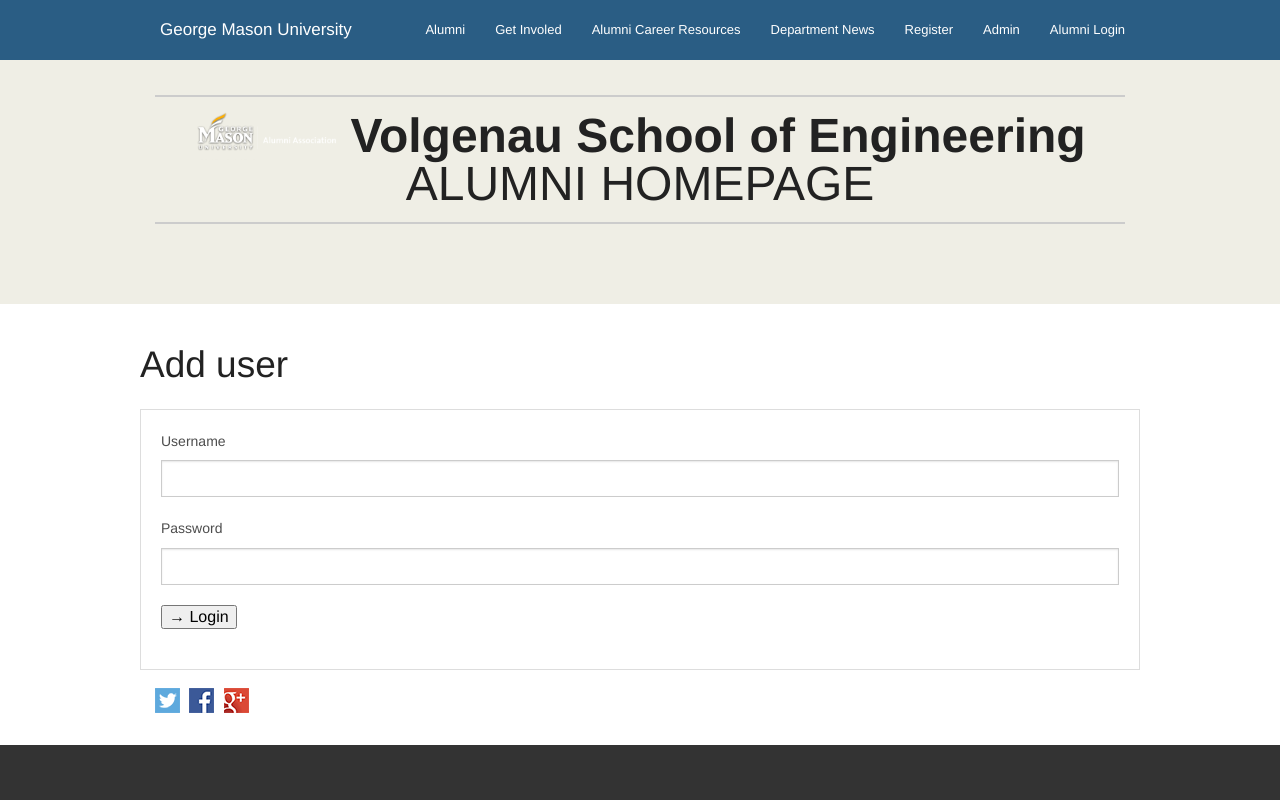
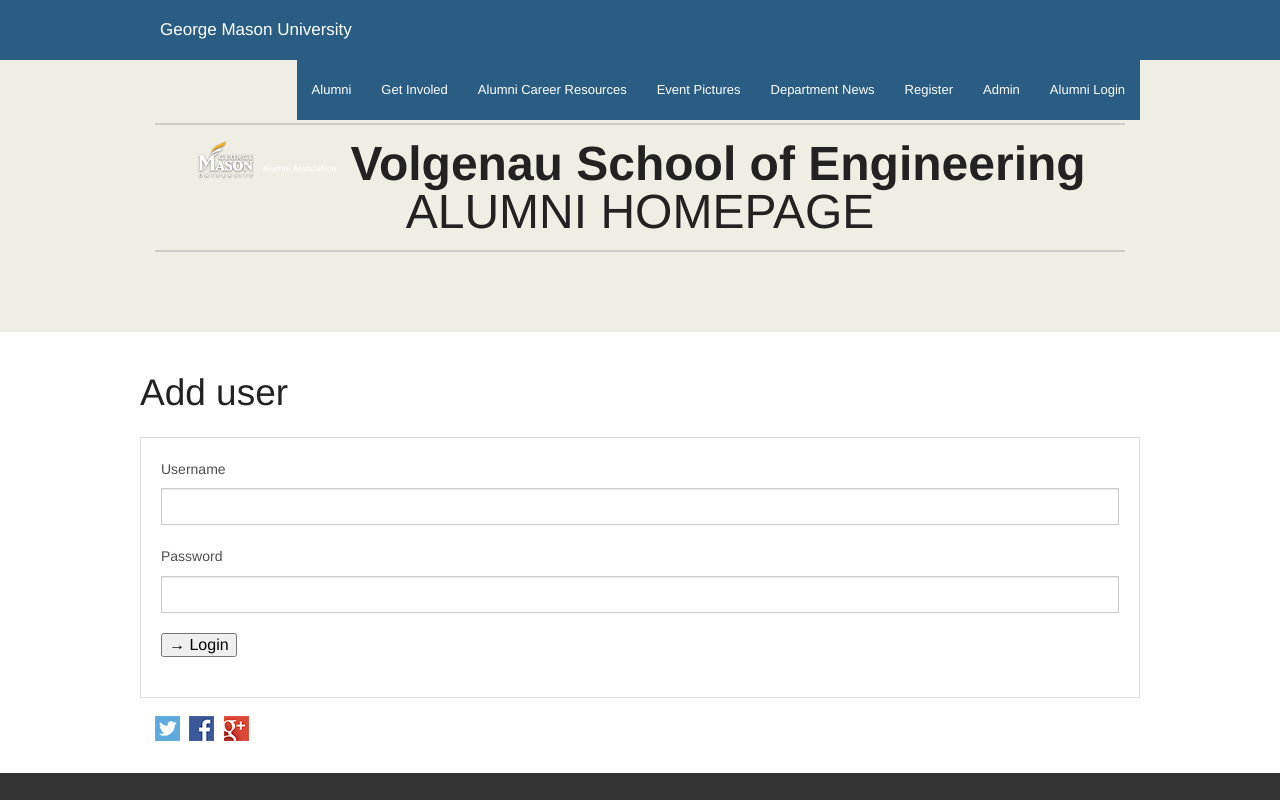
Before and after one commit to helloraul/dashboard, a PHP site: page /addindex.php in a window 1280 px wide. Run offline with PHP 8.4, Linux system fonts and the light colour scheme; some libraries are stand-ins or nearby versions.

Commit message:
Matching menus

```diff
--- a/addindex.html
+++ b/addindex.html
@@ -63,6 +63,7 @@
               <li class=""><a href="/applications.html">Alumni</a></li>
               <li class=""><a href="/dashboard/faq.html">Get Involed</a></li>
               <li class=""><a href="/dashboard/howto.html">Alumni Career Resources</a></li>
+				<li class=""><a href="/dashboard/pics.php">Event Pictures</a></li>
               <li class=""><a target="_blank" href="/dashboard/phpinfo.php">Department News</a></li>
               <li class=""><a target="_blank" href="/dashboard/phpinfo.php">Register </a></li>
 			  <li class=""><a href="/phpmyadmin/">Admin</a></li>
--- a/addindex.php
+++ b/addindex.php
@@ -74,6 +74,7 @@ $_SESSION['form_token'] = $form_token;
               <li class=""><a href="/applications.html">Alumni</a></li>
               <li class=""><a href="/dashboard/faq.html">Get Involed</a></li>
               <li class=""><a href="/dashboard/howto.html">Alumni Career Resources</a></li>
+				<li class=""><a href="/dashboard/pics.php">Event Pictures</a></li>
               <li class=""><a target="_blank" href="/dashboard/phpinfo.php">Department News</a></li>
               <li class=""><a target="_blank" href="/dashboard/phpinfo.php">Register </a></li>
 			  <li class=""><a href="/phpmyadmin/">Admin</a></li>
--- a/loginSubmit1.php
+++ b/loginSubmit1.php
@@ -169,6 +169,7 @@ else
               <li class=""><a href="/applications.html">Alumni</a></li>
               <li class=""><a href="/dashboard/faq.html">Get Involed</a></li>
               <li class=""><a href="/dashboard/howto.html">Alumni Career Resources</a></li>
+				<li class=""><a href="/dashboard/pics.php">Event Pictures</a></li>
               <li class=""><a target="_blank" href="/dashboard/phpinfo.php">Department News</a></li>
 			  <li class=""><a href="/dashboard/search.html">Search</a></li>
 			  <<li class=""><a href="/dashboard/Logout.php">Logout</a></li>
--- a/logindex.html
+++ b/logindex.html
@@ -63,6 +63,7 @@
               <li class=""><a href="/applications.html">Alumni</a></li>
               <li class=""><a href="/dashboard/faq.html">Get Involed</a></li>
               <li class=""><a href="/dashboard/howto.html">Alumni Career Resources</a></li>
+				<li class=""><a href="/dashboard/pics.php">Event Pictures</a></li>
               <li class=""><a target="_blank" href="/dashboard/phpinfo.php">Department News</a></li>
               <li class=""><a target="_blank" href="/dashboard/addindex.html">Register </a></li>
 			  <li class=""><a href="/phpmyadmin/">Admin</a></li>
--- a/signindex.html
+++ b/signindex.html
@@ -65,6 +65,7 @@
               <li class=""><a href="/applications.html">Alumni</a></li>
               <li class=""><a href="/dashboard/faq.html">Get Involed</a></li>
               <li class=""><a href="/dashboard/howto.html">Alumni Career Resources</a></li>
+				<li class=""><a href="/dashboard/pics.php">Event Pictures</a></li>
               <li class=""><a target="_blank" href="/dashboard/phpinfo.php">Department News</a></li>
               <!-- <li class=""><a href="/phpmyadmin/">Admin</a></li> -->
 			  <li class=""><a href="logindex.html">Administrator Login</a></li>
```
